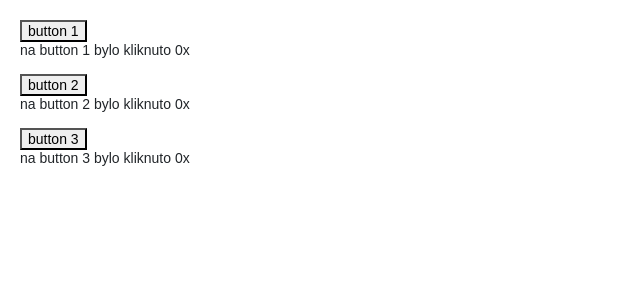
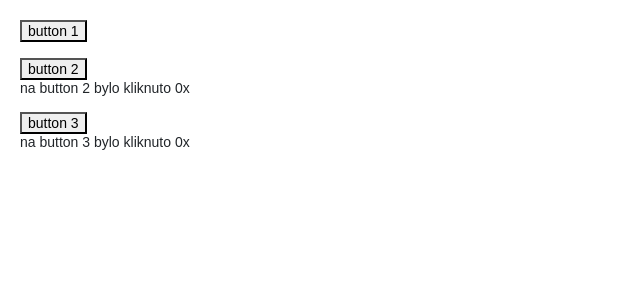
Before and after one commit to petrpida/sda-react-app, a React (Create React App) app: page / in a window 1280 px wide. Shown: the top 300 px of the page, without its empty margins (0-640 px from the left). Built offline with nearby package versions, Linux system fonts and the light colour scheme.

Commit message:
6. disabeledCounter added

```diff
--- a/src/App.js
+++ b/src/App.js
@@ -7,9 +7,9 @@ function App() {
     <div>
       {/* <Menu menuName="Menu SDA" menuItems={["odkaz1", "odkaz2", "odkaz3"]} /> */}
       {/* <Game gameName="PISKVORKY" players={2} /> */}
-      <Button buttonName="button 1"/>
-      <Button buttonName="button 2"/>
-      <Button buttonName="button 3"/>
+      <Button buttonName="button 1" disableCounter={true}/>
+      <Button buttonName="button 2" disableCounter={false}/>
+      <Button buttonName="button 3" disableCounter={false}/>
 
     </div>
   );
--- a/src/sharedComponents/MyButton/index.jsx
+++ b/src/sharedComponents/MyButton/index.jsx
@@ -1,6 +1,6 @@
 import React, {useState} from "react";
 
-export default function Button({ buttonName }) {
+export default function Button({ buttonName, disableCounter }) {
   let [counter, setCounter] = useState(0)
   console.log(counter)
 
@@ -16,7 +16,8 @@ export default function Button({ buttonName }) {
     >
       {buttonName}
     </button>
-    <p>na {buttonName} bylo kliknuto {counter}x</p>
+    {(disableCounter === false ? <p>na {buttonName} bylo kliknuto {counter}x</p> : <p></p>)}
+
     </div>
   );
 }
```
